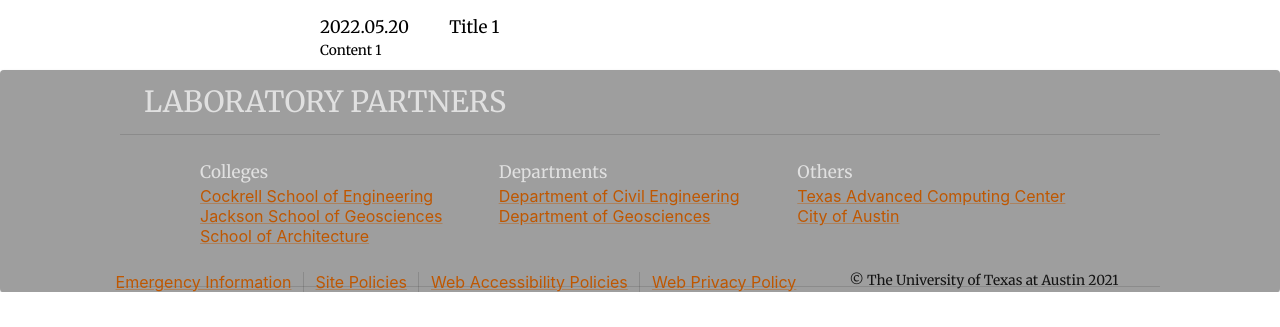
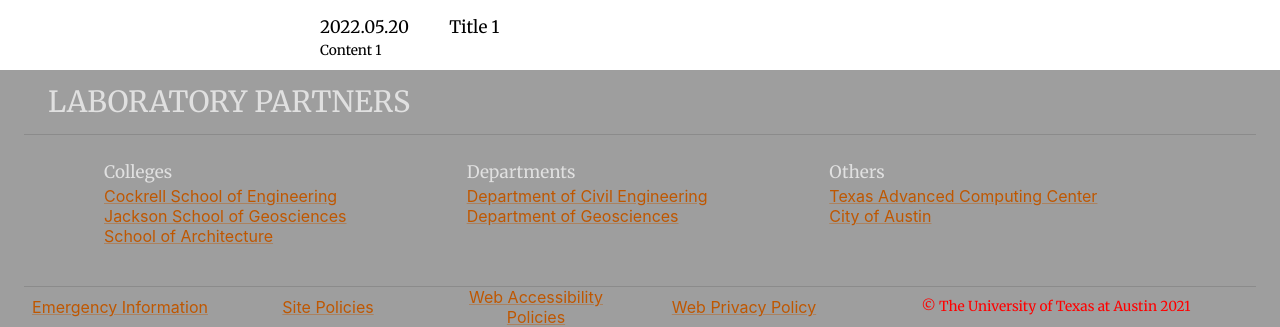
Before and after one commit to FunnyEngineer/lab-website, a React (Create React App) app: page / in a window 1280 px wide. Shown: the part 974-1301 px from the top of the page. Before the commit the page ends 1266 px from the top, so only its background shows below. Built offline with nearby package versions, Linux system fonts and the light colour scheme; a web font is replaced by a local one.

Commit message:
0713 update

```diff
--- a/src/components/BottomBar.tsx
+++ b/src/components/BottomBar.tsx
@@ -1,5 +1,6 @@
 import { Divider, Grid, Link, ListItem, Paper, Toolbar, Typography } from "@mui/material";
 import { grey } from "@mui/material/colors";
+import { Container } from "@mui/system";
 import React from "react";
 
 function BottomBar() {
@@ -33,26 +34,27 @@ function BottomBar() {
 
      const bottom = (
          <Grid container direction="row"
-         justifyContent="space-between"
+         justifyContent="space-evenly"
          alignItems="center"
          spacing={2}>
-        <Grid container direction="row"
-            justifyContent="space-evenly"
-            alignItems="start" xs= {8}>
+        <Grid item xs= {2}>
 
          <Link href="https://emergency.utexas.edu/">Emergency Information</Link>
          <Divider orientation="vertical" flexItem />
+         </Grid>
+         <Grid item xs= {2}>
          <Link href="https://www.utexas.edu/site-policies">Site Policies</Link>
          <Divider orientation="vertical" flexItem />
+         </Grid>
+         <Grid item xs= {2}>
          <Link href="https://cio.utexas.edu/policies/web-accessibility">Web Accessibility Policies</Link>
          <Divider orientation="vertical" flexItem />
+         </Grid>
+         <Grid item xs= {2}>
          <Link href="https://cio.utexas.edu/policies/web-privacy">Web Privacy Policy</Link>
-
-
+         <Divider orientation="vertical" flexItem />
          </Grid>
-         <Grid container direction="row"
-            justifyContent="space-around"
-            alignItems="start"  xs= {4}>
+         <Grid item xs= {4}>
          <Typography>© The University of Texas at Austin 2021</Typography>
          </Grid>
          </Grid>
@@ -60,9 +62,8 @@ function BottomBar() {
      );
 
     return (
-        <div className="App">
-        <Paper sx= {{backgroundColor: grey[500], px:15}}>
-           <Toolbar sx = {{borderBottom: 1, borderColor: 'divider', px:10}}>
+        <Container maxWidth={false} sx= {{backgroundColor: grey[500], width:'100%'}} className = 'App'>
+           <Toolbar sx = {{borderBottom: 1, borderColor: 'divider', px:0}}>
              <Typography component="h1" variant="h4"
              color ={grey[300]}  align="left" noWrap sx={{flex:1}}>
                {"LABORATORY PARTNERS"}
@@ -81,8 +82,7 @@ function BottomBar() {
             </Grid>
             <Divider  />
             {bottom}
-        </Paper>
-       </div>
+        </Container>
     );
 }
 
```
